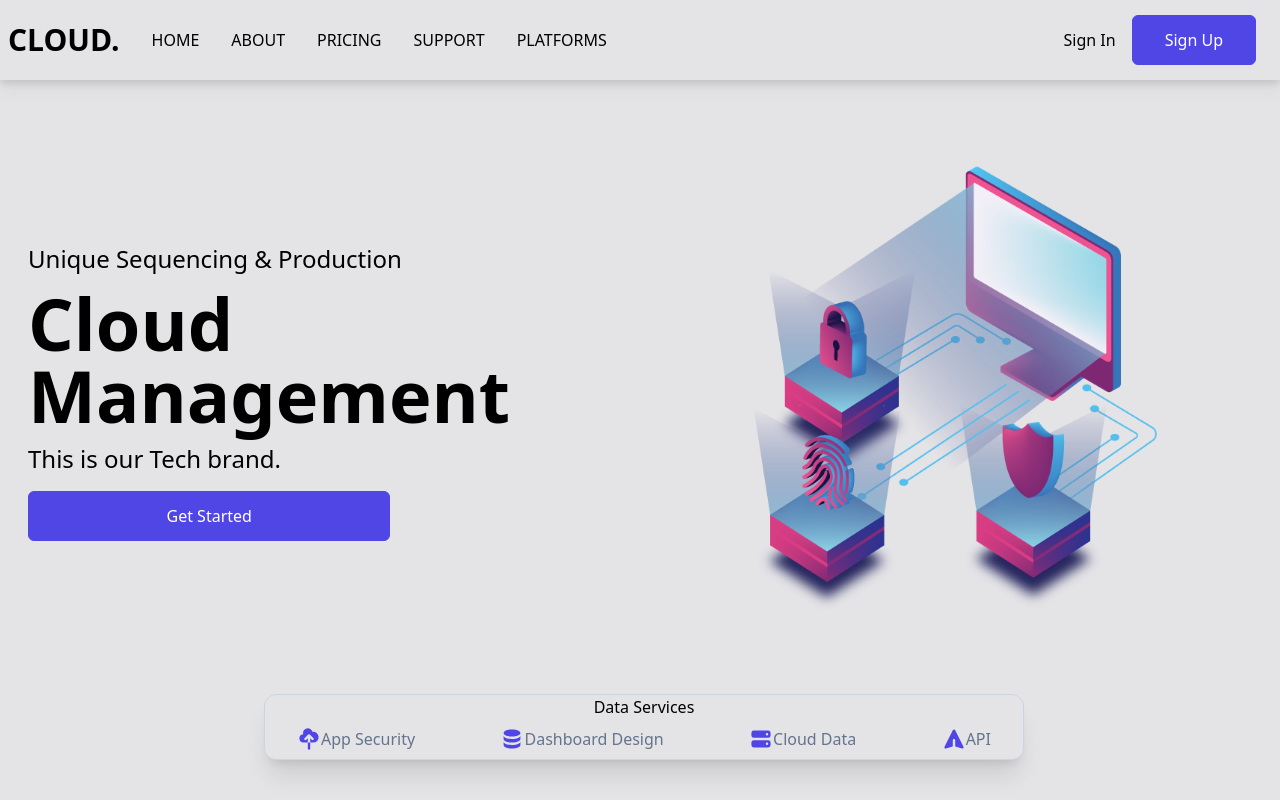
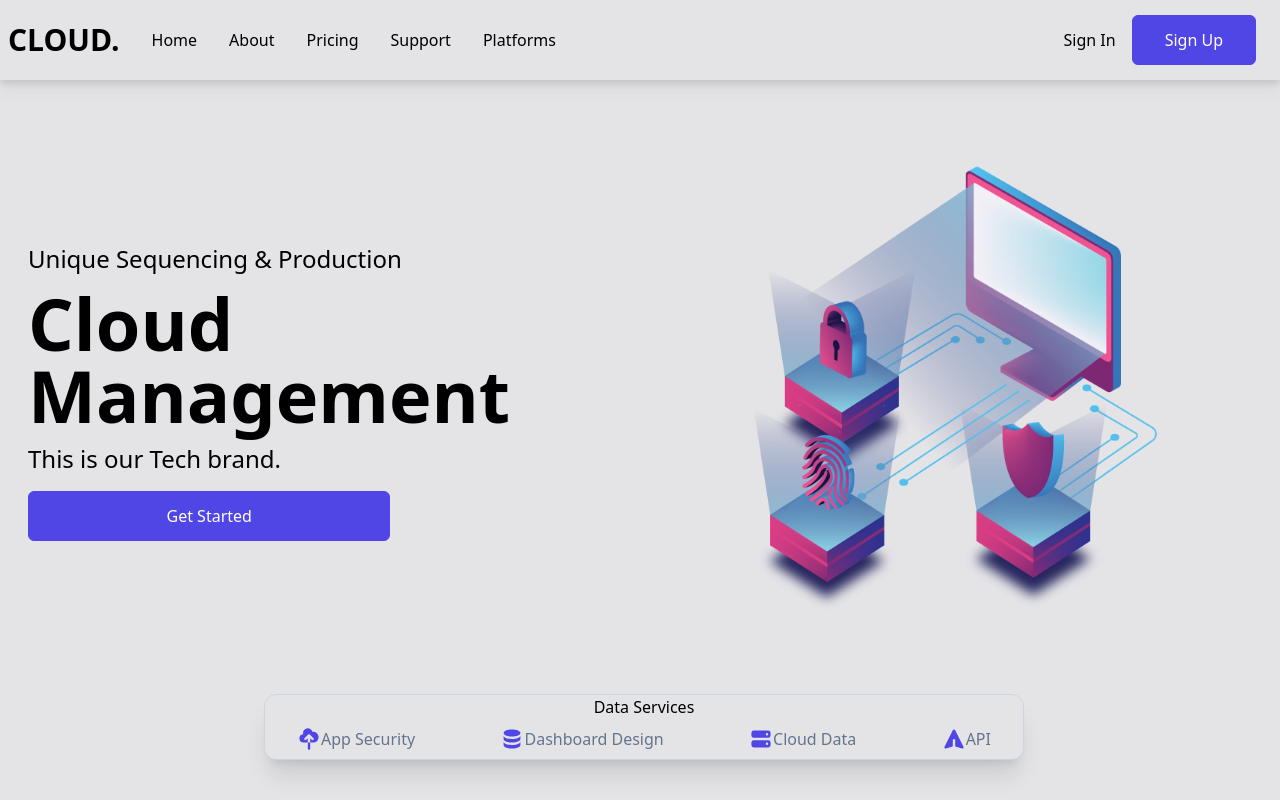
Before and after one commit to PawelDat/Cloud-Website, a React (Create React App) app: page / in a window 1280 px wide. Shown: the top 800 px of the page. Built offline with nearby package versions, Linux system fonts and the light colour scheme.

Commit message:
Section Completed

```diff
--- a/package.json
+++ b/package.json
@@ -9,7 +9,9 @@
     "@testing-library/user-event": "^13.5.0",
     "react": "^18.2.0",
     "react-dom": "^18.2.0",
+    "react-icons": "^4.4.0",
     "react-scripts": "5.0.1",
+    "react-scroll": "^1.8.7",
     "web-vitals": "^2.1.4"
   },
   "scripts": {
--- a/src/App.js
+++ b/src/App.js
@@ -5,6 +5,7 @@
 import Support from "./components/Support";
 import SupportDetails from "./components/SupportDetails";
 import Pricing from "./components/Pricing";
+import Footer from "./components/Footer";
 
 const App = () => {
   return (
@@ -15,6 +16,7 @@
       <Support />
       <SupportDetails />
       <Pricing />
+      <Footer/>
     </div>
   );
 };
--- a/src/components/Footer.js
+++ b/src/components/Footer.js
@@ -1,9 +1,77 @@
-import React from 'react'
+import React from "react";
+
+import { FaFacebook, FaGithub, FaInstagram, FaTwitter } from "react-icons/fa";
 
 const Footer = () => {
   return (
-    <div>Footer</div>
-  )
-}
+    <div className="w-full mt-24 bg-slate-900 text-gray-300 py-y px-2">
+      <div className="max-w-[1240px] mx-auto grid grid-cols-2 md:grid-cols-6 border-b-2 border-gray-600 py-8">
+        <div>
+          <h6 className="font-bold uppercase pt-2">Solutions</h6>
+          <ul>
+            <li className="py-1">Marketing</li>
+            <li className="py-1">Analytics</li>
+            <li className="py-1">Commerce</li>
+            <li className="py-1">Data</li>
+            <li className="py-1">Cloud</li>
+          </ul>
+        </div>
+        <div>
+          <h6 className="font-bold uppercase pt-2">Support</h6>
+          <ul>
+            <li className="py-1">Pricing</li>
+            <li className="py-1">Documentation</li>
+            <li className="py-1">Guides</li>
+            <li className="py-1">API Status</li>
+          </ul>
+        </div>
+        <div>
+          <h6 className="font-bold uppercase pt-2">Company</h6>
+          <ul>
+            <li className="py-1">About</li>
+            <li className="py-1">Blog</li>
+            <li className="py-1">Jobs</li>
+            <li className="py-1">Press</li>
+            <li className="py-1">Partners</li>
+          </ul>
+        </div>
+        <div>
+          <h6 className="font-bold uppercase pt-2">Legal</h6>
+          <ul>
+            <li className="py-1">Claims</li>
+            <li className="py-1">Privacy</li>
+            <li className="py-1">Terms</li>
+            <li className="py-1">Policies</li>
+            <li className="py-1">Conditions</li>
+          </ul>
+        </div>
+        <div className="col-span-2 pt-8 md:pt-2">
+          <p className="font-bold uppercase">Subscribe to our newsletter</p>
+          <p className="py-4">
+            The latest news, articles, and resources, sent to your inbox weekly.
+          </p>
+          <form className="flex flex-col sm:flex-row">
+            <input
+              className="w-full p-2 mr-4 rounded-md mb-4"
+              type="email"
+              placeholder="Enter email.."
+            />
+            <button className="p-2 mb-4">Subscribe</button>
+          </form>
+        </div>
+      </div>
 
-export default Footer
+      <div className="flex flex-col max-w-[1240px] px-2 py-4 mx-auto justify-between sm:flex-row text-center text-gray-500">
+        <p className="py-4">2022 Cloud. All rights reserved</p>
+        <div className="flex justify-between sm:w-[300px] pt-4 text-2xl">
+          <FaFacebook />
+          <FaInstagram />
+          <FaTwitter />
+          <FaGithub />
+        </div>
+      </div>
+    </div>
+  );
+};
+
+export default Footer;
--- a/src/components/NavBar.js
+++ b/src/components/NavBar.js
@@ -1,4 +1,5 @@
 import React, { useState } from "react";
+import { Link, animateScroll as scroll } from "react-scroll";
 import { MenuIcon, XIcon } from "@heroicons/react/outline";
 const NavBar = () => {
   const [nav, setNav] = useState(false);
@@ -8,13 +9,35 @@
     <div className="w-screen h-[5em] z-10 bg-zinc-200 fixed drop-shadow-lg ">
       <div className="px-2 flex justify-between items-center w-full h-full">
         <div className="flex items-center">
-          <h1 className="text-3xl font-bold mr-4">CLOUD.</h1>
-          <ul className="hidden md:flex">
-            <li>HOME</li>
-            <li>ABOUT</li>
-            <li>PRICING</li>
-            <li>SUPPORT</li>
-            <li>PLATFORMS</li>
+        <Link to="home" smooth={true} duration={500}>
+          <h1 className="text-3xl font-bold mr-4 cursor-pointer">CLOUD.</h1>
+          </Link>
+          <ul className="hidden md:flex ">
+            <li>
+              <Link to="home" smooth={true} duration={500}>
+                Home
+              </Link>
+            </li>
+            <li>
+              <Link to="about" smooth={true} offset={-200} duration={500}>
+                About
+              </Link>
+            </li>
+            <li>
+              <Link to="pricing" smooth={true} offset={-50} duration={500}>
+                Pricing
+              </Link>
+            </li>
+            <li>
+              <Link to="support" smooth={true} offset={-50} duration={500}>
+                Support
+              </Link>
+            </li>
+            <li>
+              <Link to="platforms" smooth={true} offset={-100} duration={500}>
+                Platforms
+              </Link>
+            </li>
           </ul>
         </div>
         <div className="hidden md:flex pr-4">
@@ -28,11 +51,55 @@
         </div>
       </div>
       <ul className={!nav ? "hidden" : "abosolute bg-zinc-200 w-full px-8"}>
-        <li className="border-b-2 border-zinc-300 w-full">HOME</li>
-        <li className="border-b-2 border-zinc-300 w-full">ABOUT</li>
-        <li className="border-b-2 border-zinc-300 w-full">PRICING</li>
-        <li className="border-b-2 border-zinc-300 w-full">SUPPORT</li>
-        <li className="border-b-2 border-zinc-300 w-full">PLATFORMS</li>
+        <li className="border-b-2 border-zinc-300 w-full">
+          <Link onClick={handleChange} to="home" smooth={true} duration={500}>
+            Home
+          </Link>
+        </li>
+        <li className="border-b-2 border-zinc-300 w-full">
+          <Link
+            onClick={handleChange}
+            to="about"
+            smooth={true}
+            offset={-200}
+            duration={500}
+          >
+            About
+          </Link>
+        </li>
+        <li className="border-b-2 border-zinc-300 w-full">
+          <Link
+            onClick={handleChange}
+            to="pricing"
+            smooth={true}
+            offset={-50}
+            duration={500}
+          >
+            Pricing
+          </Link>
+        </li>
+        <li className="border-b-2 border-zinc-300 w-full cursor-pointer ">
+          <Link
+            onClick={handleChange}
+            to="support"
+            smooth={true}
+            offset={-50}
+            duration={500}
+          >
+            Support
+          </Link>
+        </li>
+        <li className="border-b-2 border-zinc-300 w-full">
+          <Link
+            onClick={handleChange}
+            to="platforms"
+            smooth={true}
+            offset={-100}
+            duration={500}
+          >
+            Platforms
+          </Link>
+        </li>
 
         <div className="flex flex-col my-4">
           <button className="bg-transparent text-indigo-600 mb-4 px-10 py-3">
--- a/src/index.css
+++ b/src/index.css
@@ -4,7 +4,7 @@
 
 @layer base {
     li {
-      @apply p-4
+      @apply p-4 cursor-pointer
     }
     button {
         @apply text-white border bg-indigo-600 border-indigo-600
```
Also changed, not shown: 1 other file (tests, documents, lock files or other folders).
